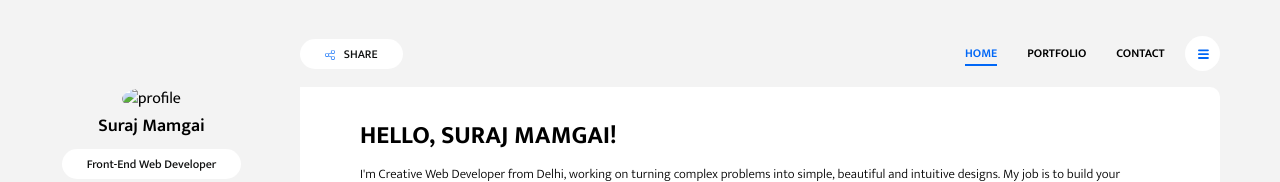
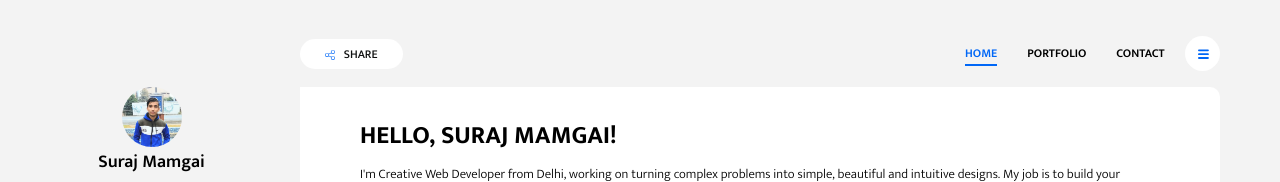
Before and after one commit to surajmamgai/surajmamgai.github.io, a plain HTML site: page index.html in a window 1280 px wide. Shown: the top 182 px of the page. Drawn offline with Linux system fonts and the light colour scheme.

Commit message:
Update index.html

```diff
--- a/index.html
+++ b/index.html
@@ -37,7 +37,7 @@
     <div class="content-wrapper">
         <aside>
             <div class="profile-img-wrapper">
-                <img src="assets/images/profile.jpg" alt="profile">
+                <img src="assets/images/profile.jpeg" alt="profile">
             </div>
             <h1 class="profile-name">Suraj Mamgai</h1>
             <div class="text-center">
```
